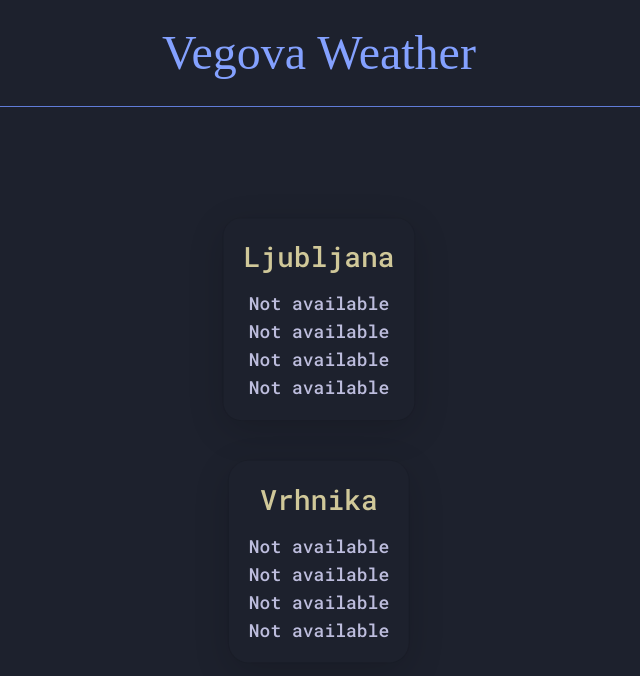
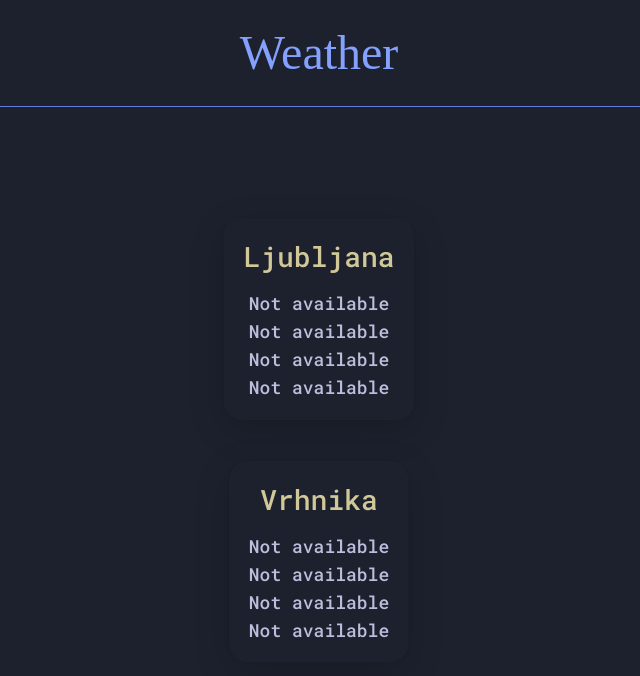
Before and after one commit to JuRxY/weather, a plain HTML site: page index.html in a window 1280 px wide. Shown: the whole page, without its empty margins (321-961 px from the left). Drawn offline with Linux system fonts and the light colour scheme; no server answers; a web font is replaced by a local one.

Commit message:
Update index.html

```diff
--- a/index.html
+++ b/index.html
@@ -10,7 +10,7 @@
     <title>Weather Forecast</title>
 </head>
 <body>
-    <p class="f_text">Vegova Weather</p>
+    <p class="f_text">Weather</p>
     <hr>
     <div class="centered">
         <p class="tan_text">Ljubljana</p>
```
